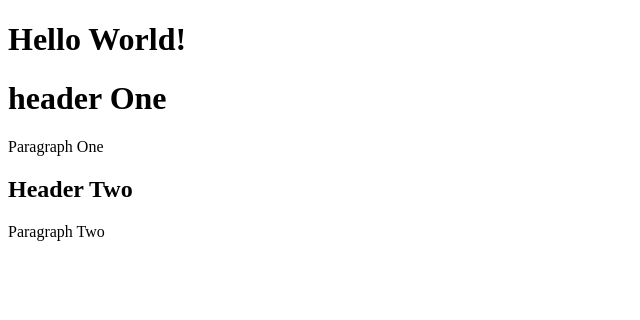
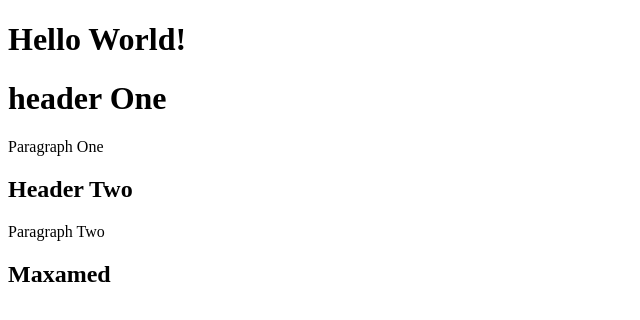
Before and after one commit to Maxamed5/Poco, a plain HTML site: page index.html in a window 1280 px wide. Shown: the whole page, without its empty margins (0-640 px from the left). Drawn offline with Linux system fonts and the light colour scheme.

Commit message:
the maxamed h2 line has been added

```diff
--- a/index.html
+++ b/index.html
@@ -9,7 +9,7 @@
                 <h2> Header Two   </h2>
                     <p> Paragraph Two </p>
 
-
+              <h2>Maxamed </h2>
 
 
     </body>
```
